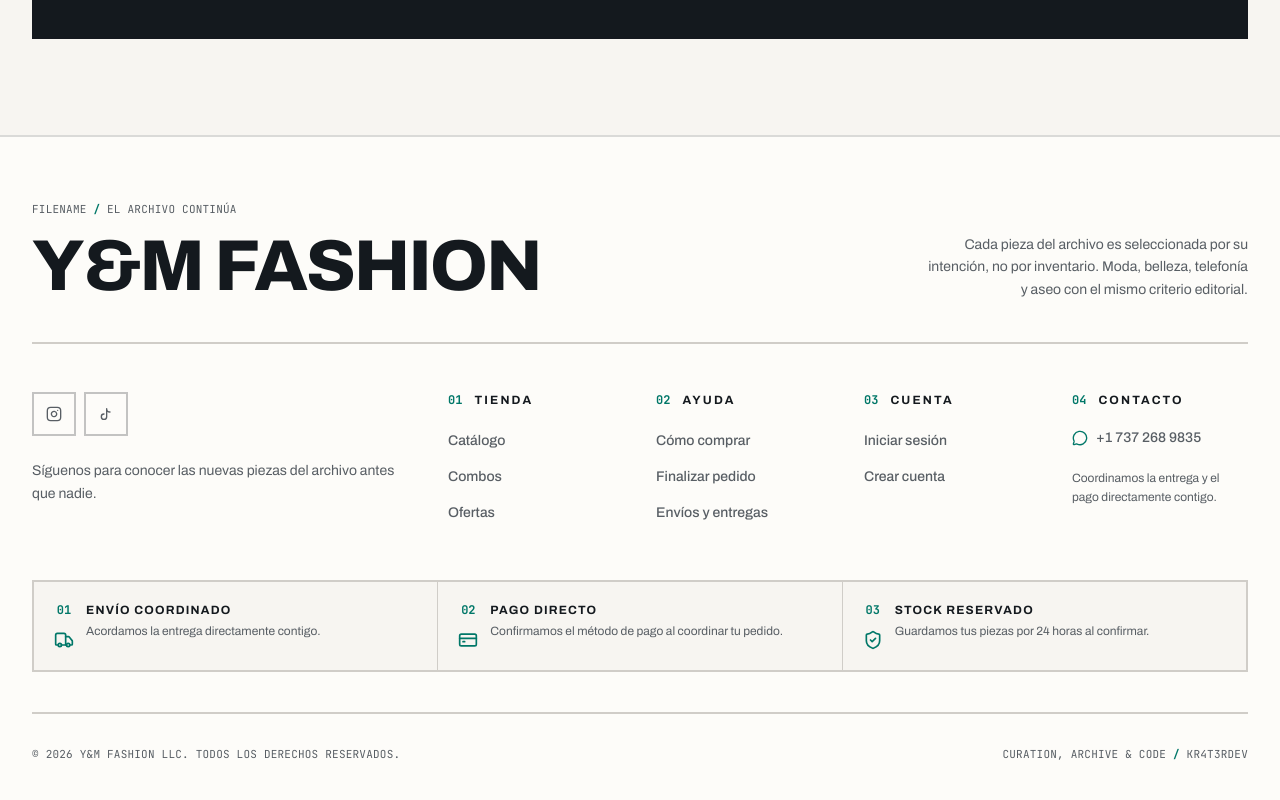
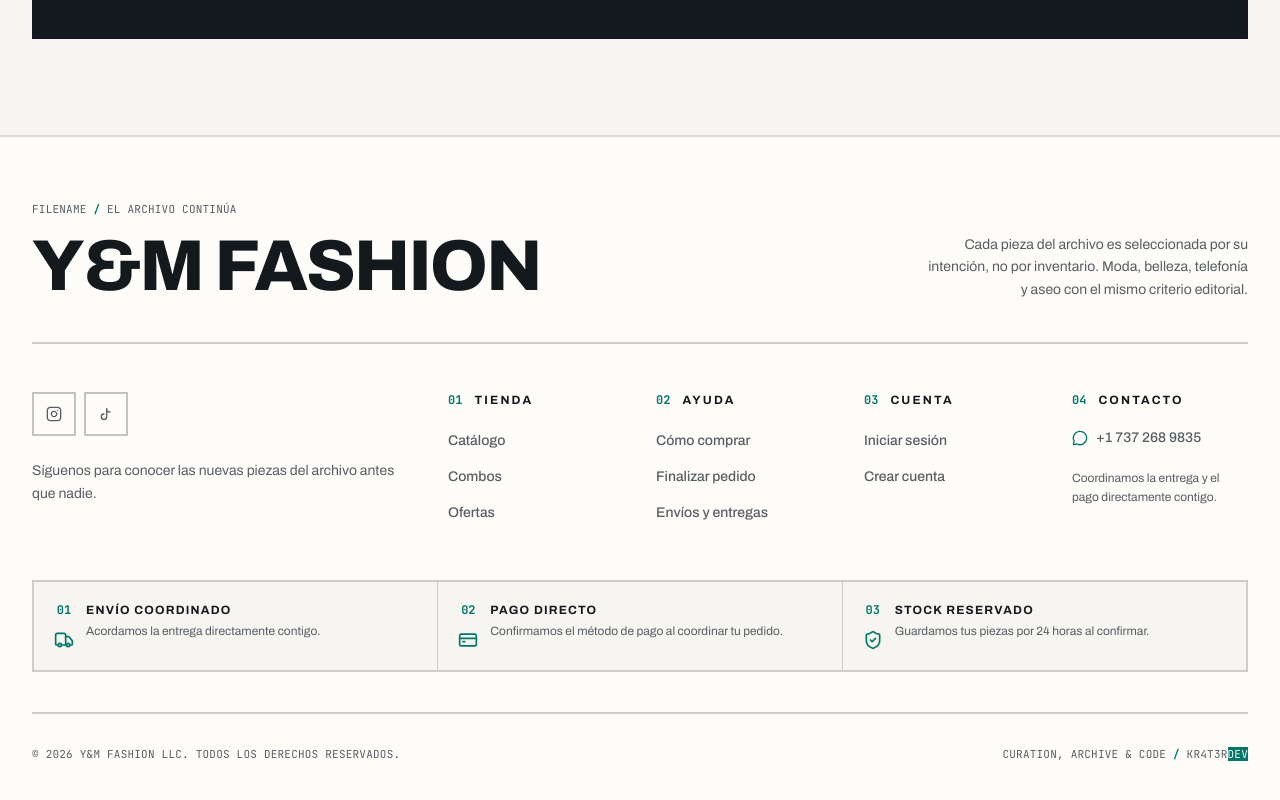
Before and after one commit to kr4t3rdev/Y-M-fashion-LLC, a Next.js app: page / in a window 1280 px wide. Shown: the part 2156-2956 px from the top of the page. Built offline with nearby package versions, Linux system fonts and the light colour scheme; no server answers; the database is empty.

Commit message:
fix:some changes

```diff
--- a/src/components/shop/site-footer.tsx
+++ b/src/components/shop/site-footer.tsx
@@ -173,7 +173,7 @@ export function SiteFooter() {
             © {new Date().getFullYear()} Y&M Fashion LLC. Todos los derechos reservados.
           </p>
           <p className="tag-no">
-            Curation, archive & code <span className="slash">/</span> kr4t3rdev
+            Curation, archive & code <span className="slash">/</span> kr4t3r<span className="bg-accent text-background text-red">dev</span>
           </p>
         </div>
       </div>
```
